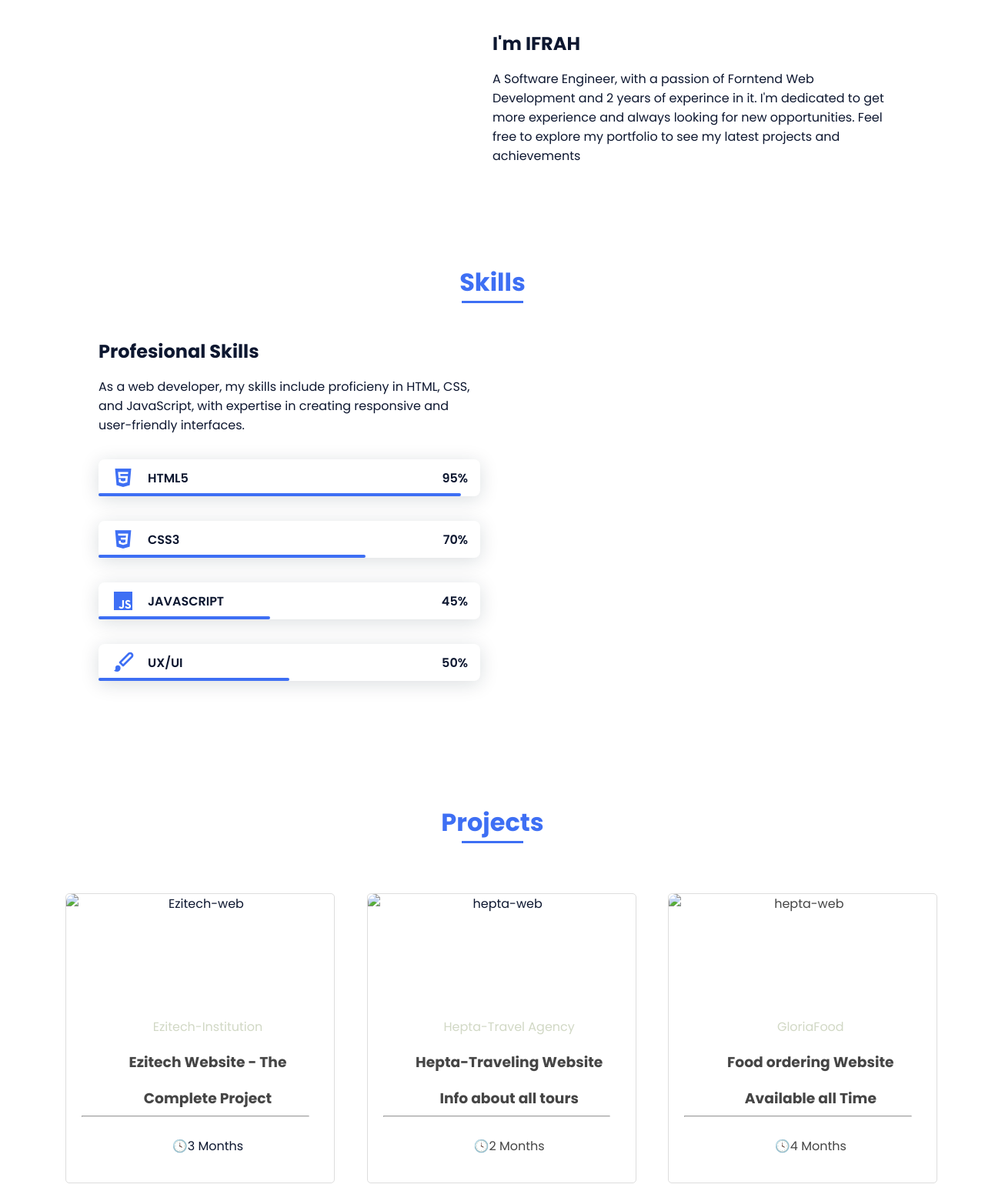
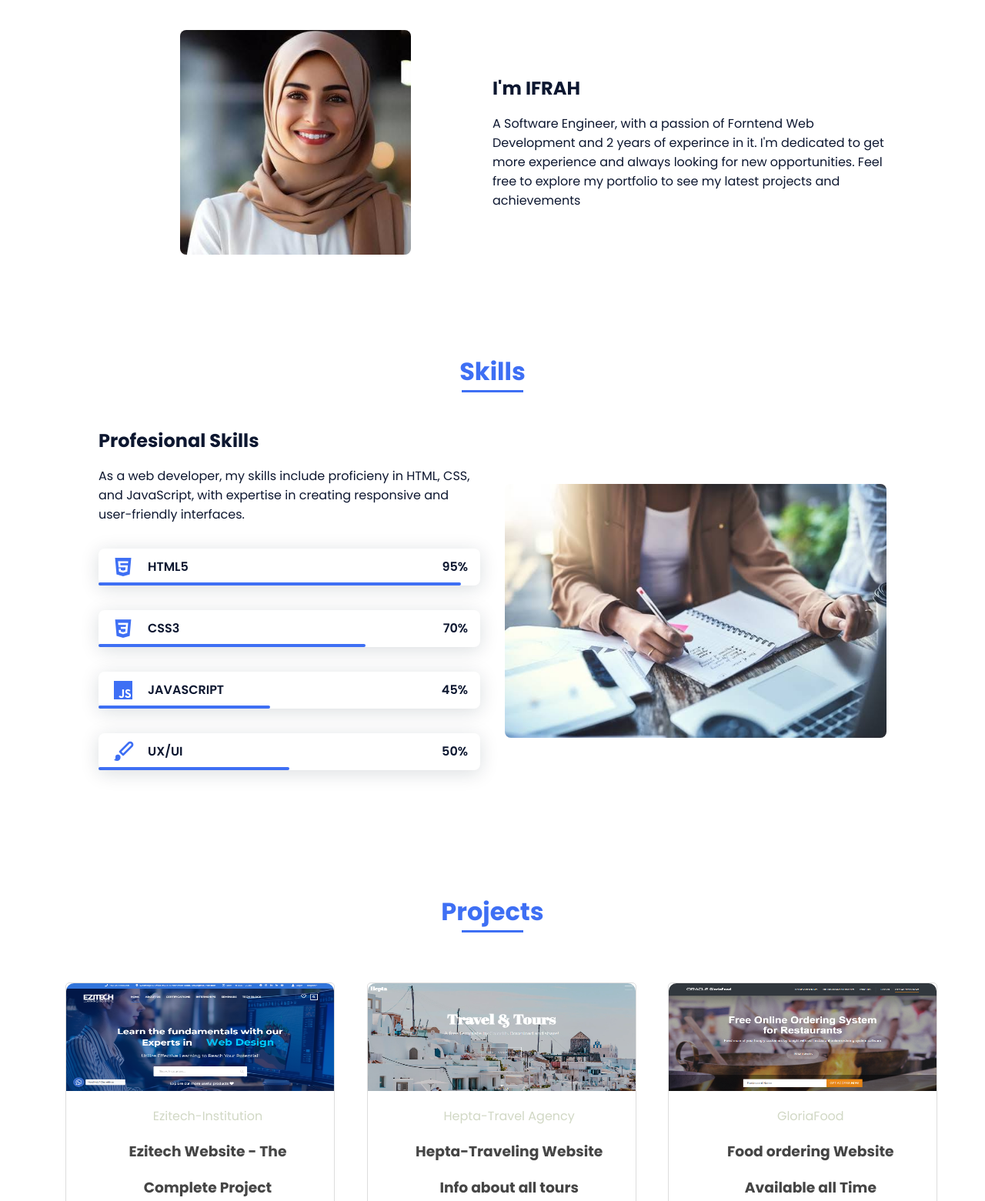
Before and after one commit to IfrahSarfraz/personal-portfolio-website, a plain HTML site: page index.html in a window 1280 px wide. Shown: the part 860-2421 px from the top of the page at 77% size. Drawn offline with nearby package versions, Linux system fonts and the light colour scheme.

Commit message:
Update index.html

```diff
--- a/index.html
+++ b/index.html
@@ -56,7 +56,7 @@
                         </mask>
                         <g mask="url(#mask0)">
                             <path d="M9.19024 145.964C34.0253 76.5814 114.865 54.7299 184.111 29.4823C245.804 6.98884 311.86 -14.9503 370.735 14.143C431.207 44.026 467.948 107.508 477.191 174.311C485.897 237.229 454.931 294.377 416.506 344.954C373.74 401.245 326.068 462.801 255.442 466.189C179.416 469.835 111.552 422.137 65.1576 361.805C17.4835 299.81 -17.1617 219.583 9.19024 145.964Z"/>
-                            <image class="home__blob-img" x="50" y="140" href="myimg.jpg"/>
+                            <image class="home__blob-img" x="50" y="140" href="images/myimg.jpg"/>
                         </g>
                     </svg>
                 </div>
@@ -68,7 +68,7 @@
 
                 <div class="about__container bd-grid">
                     <div class="about__img">
-                        <img src="about.jpg" alt="">
+                        <img src="images/about.jpg" alt="">
                     </div>
 
                     <div>
@@ -140,7 +140,7 @@ see my latest projects and achievements</p>
                     </div>
 
                     <div>
-                        <img src="skills.jpg" alt="" class="skills__img">
+                        <img src="images/skills.jpg" alt="" class="skills__img">
                     </div>
                 </div>
             </section>
@@ -151,21 +151,21 @@ see my latest projects and achievements</p>
 
                 <div class="container-project">
                     <div class="project">
-                        <img src="Ezitech.png" alt="Ezitech-web" style="height: 140PX;">
+                        <img src="images/Ezitech.png" alt="Ezitech-web" style="height: 140PX;">
                         <p style="color: #D1D8C5;">Ezitech-Institution</p>
                         <a href="https://ezitech.org/" style="text-decoration: none;" ><font color= "#454545"><h3 >Ezitech Website - The</h3><h3> Complete Project  </h3></font></a>
                         <hr ><br>
                         <p style="margin-top: 0px;">🕓3 Months</p><br>
                     </div>
                      <div class="project">
-                        <img src="hepta.png" alt="hepta-web" style="height: 140PX;">
+                        <img src="images/hepta.png" alt="hepta-web" style="height: 140PX;">
                         <p style="color: #D1D8C5;">Hepta-Travel Agency</p>
                         <a href="https://preview.colorlib.com/theme/hepta/" style="text-decoration: none;" ><font color= "#454545"><h3>Hepta-Traveling Website </h3><h3>Info about all tours</h3></a>
                         <hr ><br>
                        <p>🕓2 Months</p><br>
                     </div>
                     <div class="project">
-                        <img src="food ordering .png" alt="hepta-web" style="height: 140PX;">
+                        <img src="images/food ordering .png" alt="hepta-web" style="height: 140PX;">
                         <p style="color: #D1D8C5;">GloriaFood</p>
                         <a href="https://www.gloriafood.com/" style="text-decoration: none;" ><font color= "#454545"><h3>Food ordering Website </h3><h3>Available all Time</h3></a>
                         <hr ><br>
```
